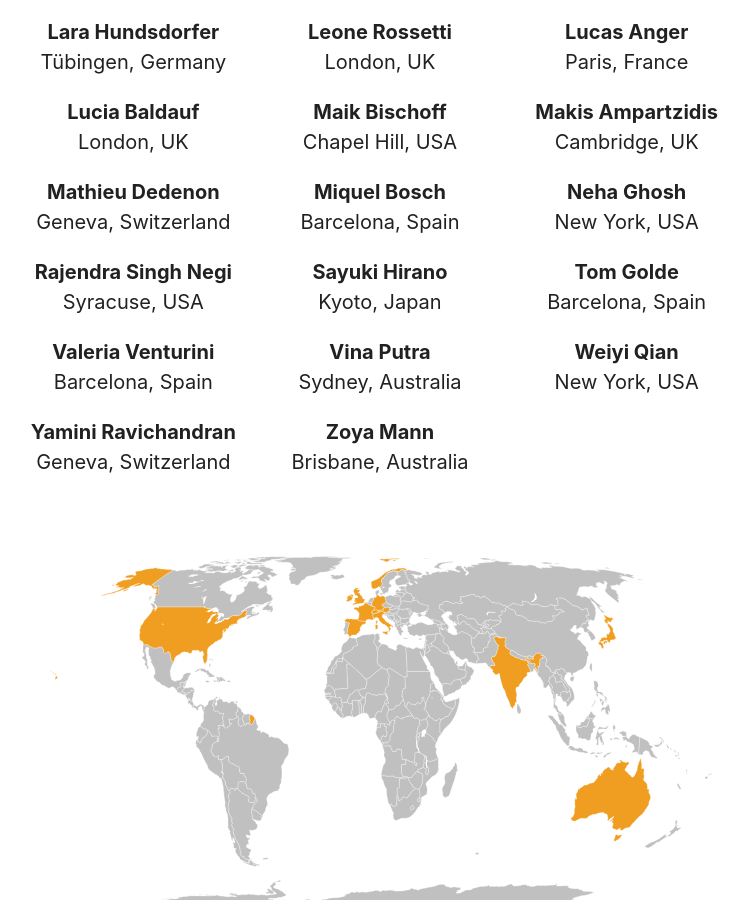
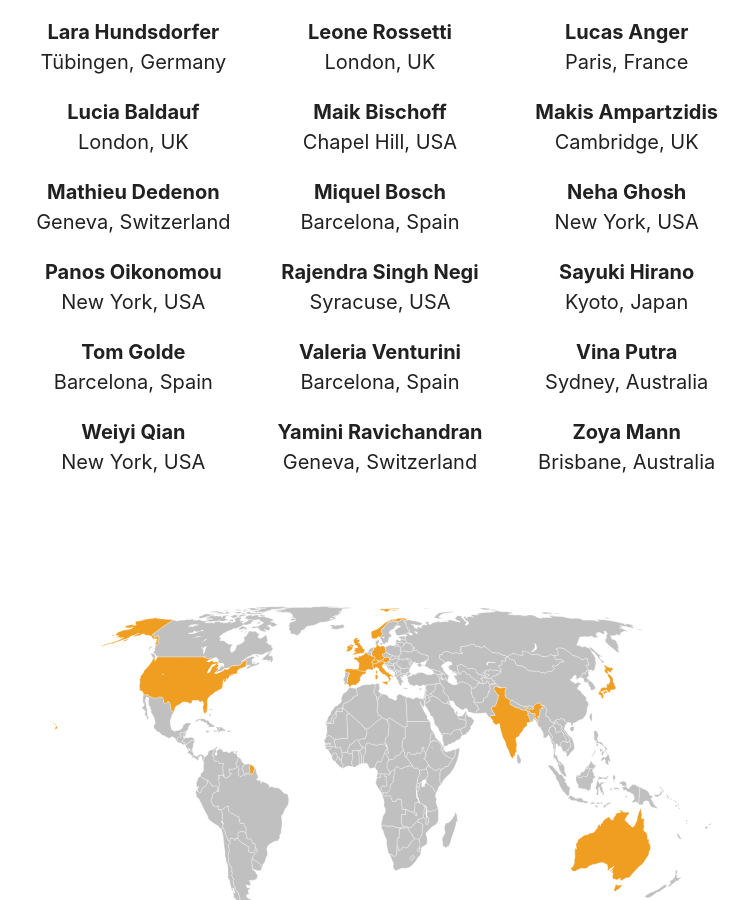
Before and after one commit to epithelialmechanics/epithelialmechanics.github.io, a Jekyll site: the page built from delegates.md, in a window 1280 px wide and 900 px high, scrolled down 1311 px. Shown: the whole window, without its empty margins (260-1008 px from the left). Built offline with Jekyll 4.4.1, drawn with Linux system fonts in a browser that asks for light colours.

Commit message:
Update delegates.md

```diff
--- a/delegates.md
+++ b/delegates.md
@@ -34,6 +34,7 @@
   - {path: /assets/people/EpiMechFC.png, name: "Mathieu Dedenon", affiliation: "...", origin: "Geneva, Switzerland"}
   - {path: /assets/people/EpiMechFC.png, name: "Miquel Bosch", affiliation: "...", origin: "Barcelona, Spain"}
   - {path: /assets/people/EpiMechFC.png, name: "Neha Ghosh", affiliation: "...", origin: "New York, USA"}
+  - {path: /assets/people/EpiMechFC.png, name: "Panos Oikonomou", affiliation: "...", origin: "New York, USA"}
   - {path: /assets/people/EpiMechFC.png, name: "Rajendra Singh Negi", affiliation: "...", origin: "Syracuse, USA"}
   - {path: /assets/people/EpiMechFC.png, name: "Sayuki Hirano", affiliation: "...", origin: "Kyoto, Japan"}
   - {path: /assets/people/EpiMechFC.png, name: "Tom Golde", affiliation: "...", origin: "Barcelona, Spain"}
```
